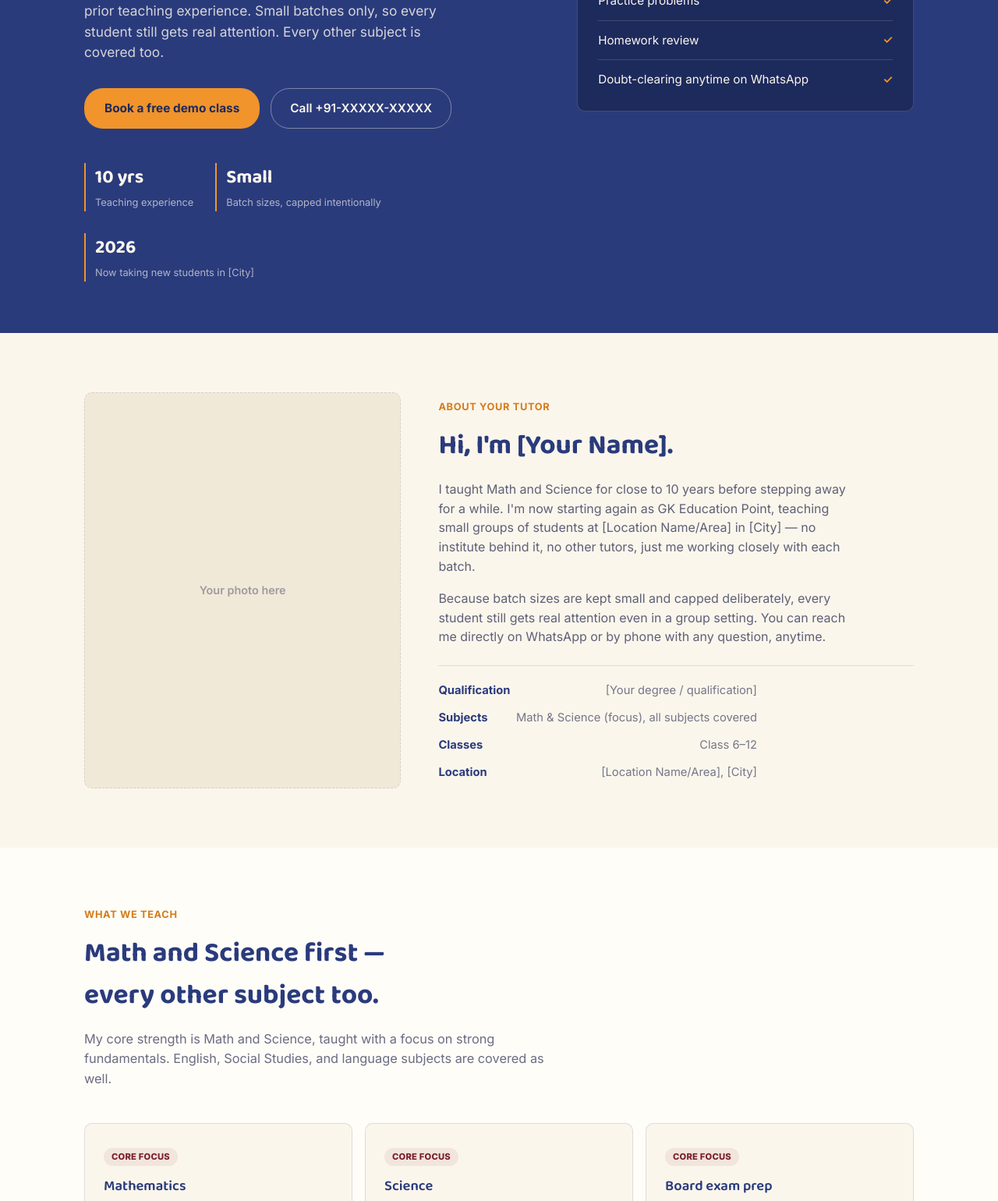
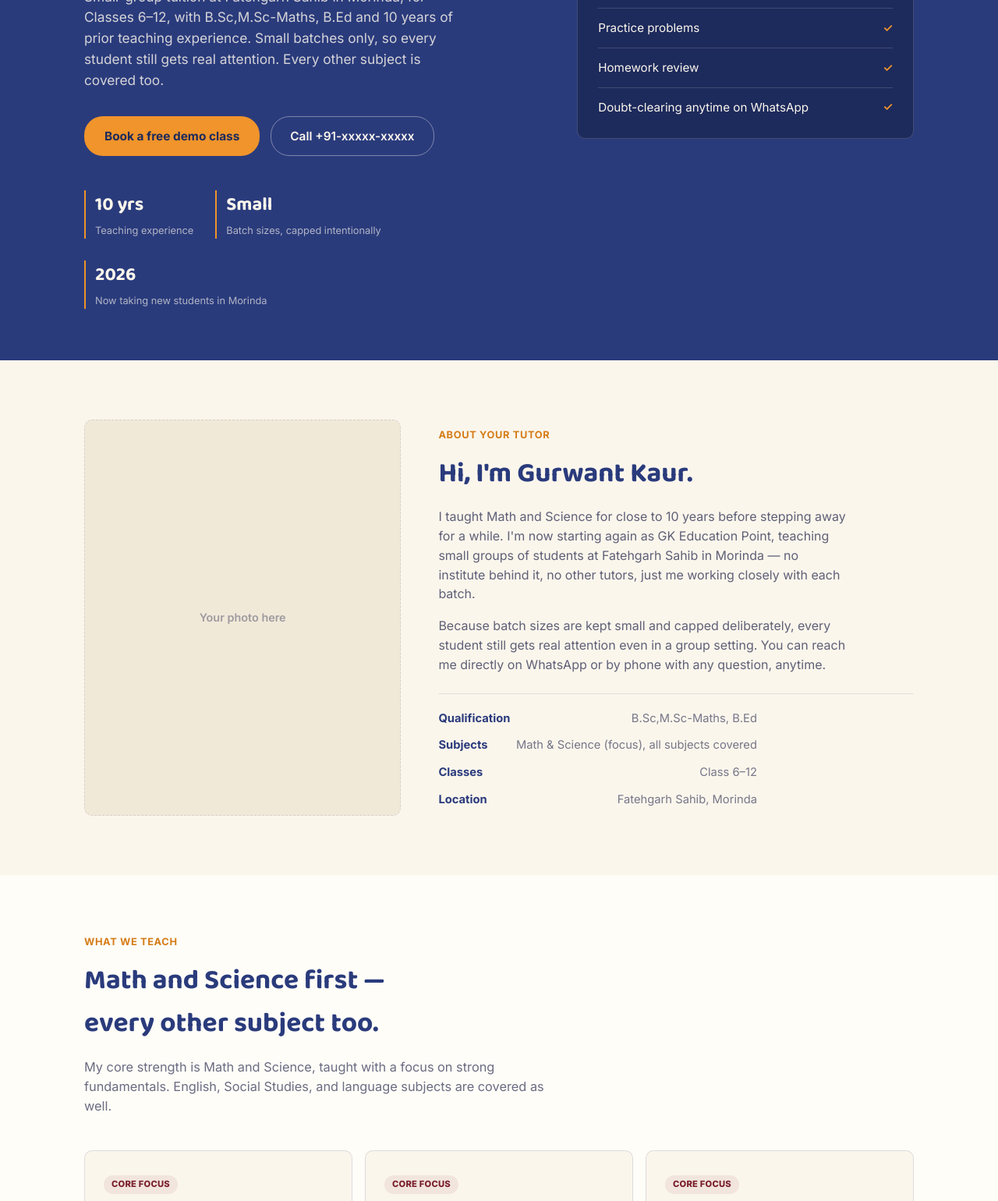
Before and after one commit to ktechlab9/gkacademy, a plain HTML site: page index.html in a window 1280 px wide. Shown: the part 530-2070 px from the top of the page at 78% size. Drawn offline with Linux system fonts and the light colour scheme.

Commit message:
Update index.html
Centralised details

```diff
--- a/index.html
+++ b/index.html
@@ -27,7 +27,6 @@
   a{color:inherit;}
   .wrap{max-width:1120px; margin:0 auto; padding:0 28px;}
 
-  /* ---------- Header ---------- */
   header{position:sticky; top:0; z-index:50; background:var(--cream); border-bottom:1px solid var(--line);}
   .nav{display:flex; align-items:center; justify-content:space-between; padding:18px 28px; max-width:1120px; margin:0 auto;}
   .brand{display:flex; align-items:center; gap:10px; font-family:var(--display); font-weight:700; font-size:1.25rem; color:var(--indigo);}
@@ -38,7 +37,6 @@
   .nav-cta{background:var(--marigold); color:var(--indigo-deep); border:none; padding:11px 22px; border-radius:24px; font-family:var(--sans); font-weight:700; font-size:0.9rem; cursor:pointer; text-decoration:none; display:inline-block;}
   .nav-cta:hover{background:var(--marigold-deep); color:var(--cream);}
 
-  /* ---------- Hero ---------- */
   .hero{background:var(--indigo); color:var(--cream); position:relative; overflow:hidden; padding:88px 0 66px;}
   .accent-bar{position:absolute; top:0; left:0; right:0; height:6px; background:linear-gradient(90deg,var(--marigold),var(--maroon),var(--marigold));}
   .hero-grid{position:relative; display:grid; grid-template-columns:1.15fr 0.85fr; gap:48px; align-items:center;}
@@ -66,27 +64,25 @@
   .panel-row:last-child{border-bottom:none; padding-bottom:0;}
   .panel-row .up{color:var(--marigold); font-weight:700; font-size:0.9rem;}
 
-  /* ---------- Sections ---------- */
   section{padding:76px 0;}
   .eyebrow{font-weight:700; font-size:0.8rem; letter-spacing:0.05em; color:var(--marigold-deep); margin:0 0 12px;}
   h2{font-family:var(--display); font-weight:700; font-size:clamp(1.7rem,3vw,2.2rem); margin:0 0 16px; max-width:22ch; color:var(--indigo);}
   .section-intro{max-width:60ch; color:rgba(35,38,74,0.68); font-size:1.02rem; margin-bottom:44px;}
 
-  /* ---------- About ---------- */
   .about{background:var(--cream);}
   .about-grid{display:grid; grid-template-columns:0.8fr 1.2fr; gap:48px; align-items:center;}
   .photo-placeholder{
     aspect-ratio:4/5; background:#F1E9D8; border:1.5px dashed var(--line);
     border-radius:10px; display:flex; align-items:center; justify-content:center;
-    color:rgba(35,38,74,0.4); font-size:0.9rem; font-weight:600;
+    color:rgba(35,38,74,0.4); font-size:0.9rem; font-weight:600; overflow:hidden;
   }
+  .photo-placeholder img{width:100%; height:100%; object-fit:cover;}
   .about-text{font-size:1rem; color:rgba(35,38,74,0.72); max-width:52ch; margin:0 0 16px;}
   .about-facts{display:flex; flex-direction:column; gap:12px; margin-top:24px; border-top:1px solid var(--line); padding-top:20px;}
   .about-facts div{display:flex; justify-content:space-between; max-width:44ch; font-size:0.92rem;}
   .about-facts strong{color:var(--indigo); font-weight:700;}
   .about-facts span{color:rgba(35,38,74,0.62);}
 
-  /* ---------- Subjects ---------- */
   .subjects{background:#FFFDF8;}
   .subject-grid{display:grid; grid-template-columns:repeat(3,1fr); gap:16px;}
   .subject-card{background:var(--cream); border:1px solid var(--line); border-radius:10px; padding:28px 24px;}
@@ -94,7 +90,6 @@
   .subject-card p{margin:0; font-size:0.93rem; color:rgba(35,38,74,0.65);}
   .subject-card .tag{display:inline-block; font-size:0.7rem; font-weight:800; letter-spacing:0.02em; color:var(--maroon); background:rgba(122,31,43,0.08); padding:3px 10px; border-radius:20px; margin-bottom:12px;}
 
-  /* ---------- How it works ---------- */
   .how{background:var(--cream);}
   .steps{display:grid; grid-template-columns:repeat(4,1fr); gap:0;}
   .step{position:relative; padding-right:20px;}
@@ -103,7 +98,6 @@
   .step p{font-size:0.9rem; color:rgba(35,38,74,0.62); margin:0;}
   .step:not(:last-child)::after{content:""; position:absolute; top:20px; right:0; width:16px; height:2px; background:var(--marigold);}
 
-  /* ---------- Why ---------- */
   .why-section{background:var(--indigo); color:var(--cream);}
   .why-section .eyebrow{color:var(--marigold);}
   .why-section h2{color:var(--cream);}
@@ -113,13 +107,11 @@
   .why-item h4{margin:0 0 6px; font-size:0.98rem; font-weight:700;}
   .why-item p{margin:0; font-size:0.9rem; color:rgba(251,246,236,0.68);}
 
-  /* ---------- Getting started ---------- */
   .getting-started{background:#FFFDF8;}
   .test-grid{display:grid; grid-template-columns:repeat(3,1fr); gap:20px;}
   .test-card{background:var(--cream); border-radius:10px; padding:26px 24px; border-top:3px solid var(--marigold);}
   .test-card p{font-size:0.98rem; line-height:1.55; margin:0; color:var(--ink);}
 
-  /* ---------- Inquiry ---------- */
   .inquiry{background:var(--indigo); color:var(--cream);}
   .inquiry-grid{display:grid; grid-template-columns:0.9fr 1.1fr; gap:56px; align-items:start;}
   .inquiry h2{color:var(--cream);}
@@ -140,7 +132,6 @@
   .submit-btn:hover{background:var(--marigold-deep); color:var(--cream);}
   .form-note{font-size:0.78rem; color:rgba(35,38,74,0.5); margin-top:12px; text-align:center;}
 
-  /* ---------- Footer ---------- */
   footer{background:var(--indigo-deep); color:rgba(251,246,236,0.6); padding:38px 0; font-size:0.85rem;}
   .foot-row{display:flex; justify-content:space-between; align-items:center; flex-wrap:wrap; gap:12px;}
   footer a{color:rgba(251,246,236,0.8); text-decoration:none;}
@@ -161,7 +152,27 @@
 </head>
 <body>
 
-<!-- ><div class="edit-note">EDIT ME: replace [City], [Location Name/Area], phone number, and WhatsApp number placeholders below with your real details before publishing.</div> -->
+<!--
+  ====================================================================
+  EDIT YOUR DETAILS HERE — this is the ONLY place you need to change.
+  Every placeholder on the page (city, location, phone, email, name,
+  qualification) is filled in automatically from these values.
+  ====================================================================
+-->
+<script>
+  window.SITE_CONFIG = {
+    yourName: "Gurwant Kaur",
+    qualification: "B.Sc,M.Sc-Maths, B.Ed",
+    city: "Morinda",
+    location: "Fatehgarh Sahib",
+    phoneDisplay: "+91-xxxxx-xxxxx",   // shown on the page, any format you like
+    phoneTel: "+91XXXXXXXXXX",          // used for the "tel:" link — keep the + and no spaces
+    whatsappNumber: "61425171689",     // used for WhatsApp links — country code + number, NO + and NO spaces
+    email: "hello@gkeducationpoint.in"
+  };
+</script>
+
+<div class="edit-note">EDIT ME: open this file and fill in your details at the top in the SITE_CONFIG block — everything below updates automatically.</div>
 
 <header>
   <div class="nav">
@@ -184,18 +195,18 @@
   <div class="wrap hero-grid">
     <div>
       <div class="format-badge">
-        <span>Small group</span><span class="dot">·</span><span>In-person</span><span class="dot">·</span><span>[Location Name/Area]</span>
+        <span>Small group</span><span class="dot">·</span><span>In-person</span><span class="dot">·</span><span data-cfg="location"></span>
       </div>
       <h1>GK Education Point — 10 years of teaching Math and Science.</h1>
-      <p class="lede">Small-group tuition at [Location Name/Area] in [City], for Classes 6–12, with [Your Qualification] and 10 years of prior teaching experience. Small batches only, so every student still gets real attention. Every other subject is covered too.</p>
+      <p class="lede">Small-group tuition at <span data-cfg="location"></span> in <span data-cfg="city"></span>, for Classes 6–12, with <span data-cfg="qualification"></span> and 10 years of prior teaching experience. Small batches only, so every student still gets real attention. Every other subject is covered too.</p>
       <div class="hero-actions">
         <a class="btn-primary" href="#inquiry">Book a free demo class</a>
-        <a class="btn-ghost" href="tel:+91XXXXXXXXXX">Call +91-XXXXX-XXXXX</a>
+        <a class="btn-ghost" data-cfg-href="tel">Call <span data-cfg="phoneDisplay"></span></a>
       </div>
       <div class="hero-stats">
         <div><strong>10 yrs</strong><span>Teaching experience</span></div>
         <div><strong>Small</strong><span>Batch sizes, capped intentionally</span></div>
-        <div><strong>2026</strong><span>Now taking new students in [City]</span></div>
+        <div><strong>2026</strong><span>Now taking new students in <span data-cfg="city"></span></span></div>
       </div>
     </div>
     <div class="panel">
@@ -211,19 +222,19 @@
 <section class="about" id="about">
   <div class="wrap about-grid">
     <div class="about-photo">
-      <!-- EDIT ME: replace with a real photo of yourself -->
+      <!-- EDIT ME: replace this div's content with <img src="your-photo.jpg" alt="..."> to add a real photo -->
       <div class="photo-placeholder">Your photo here</div>
     </div>
     <div>
       <p class="eyebrow">ABOUT YOUR TUTOR</p>
-      <h2>Hi, I'm [Your Name].</h2>
-      <p class="about-text">I taught Math and Science for close to 10 years before stepping away for a while. I'm now starting again as GK Education Point, teaching small groups of students at [Location Name/Area] in [City] — no institute behind it, no other tutors, just me working closely with each batch.</p>
+      <h2>Hi, I'm <span data-cfg="yourName"></span>.</h2>
+      <p class="about-text">I taught Math and Science for close to 10 years before stepping away for a while. I'm now starting again as GK Education Point, teaching small groups of students at <span data-cfg="location"></span> in <span data-cfg="city"></span> — no institute behind it, no other tutors, just me working closely with each batch.</p>
       <p class="about-text">Because batch sizes are kept small and capped deliberately, every student still gets real attention even in a group setting. You can reach me directly on WhatsApp or by phone with any question, anytime.</p>
       <div class="about-facts">
-        <div><strong>Qualification</strong><span>[Your degree / qualification]</span></div>
+        <div><strong>Qualification</strong><span data-cfg="qualification"></span></div>
         <div><strong>Subjects</strong><span>Math & Science (focus), all subjects covered</span></div>
         <div><strong>Classes</strong><span>Class 6–12</span></div>
-        <div><strong>Location</strong><span>[Location Name/Area], [City]</span></div>
+        <div><strong>Location</strong><span><span data-cfg="location"></span>, <span data-cfg="city"></span></span></div>
       </div>
     </div>
   </div>
@@ -284,7 +295,7 @@
       <div class="step">
         <span class="step-num">03</span>
         <h4>Free demo class</h4>
-        <p>A no-obligation session at [Location Name/Area] in [City] to see the teaching style firsthand.</p>
+        <p>A no-obligation session at <span data-cfg="location"></span> in <span data-cfg="city"></span> to see the teaching style firsthand.</p>
       </div>
       <div class="step">
         <span class="step-num">04</span>
@@ -323,7 +334,7 @@
 <section class="getting-started">
   <div class="wrap">
     <p class="eyebrow">GETTING STARTED</p>
-    <h2>Now taking on the first students in [City].</h2>
+    <h2>Now taking on the first students in <span data-cfg="city"></span>.</h2>
     <p class="section-intro">GK Education Point is just getting started, so the process is simple: a free demo class first, so you and your child can decide if it's a good fit before committing to anything.</p>
     <div class="test-grid">
       <div class="test-card">
@@ -344,18 +355,18 @@
     <div class="inquiry-side">
       <p class="eyebrow">GET IN TOUCH</p>
       <h2>Book your free demo class today.</h2>
-      <p>Fill in the form and I'll reach out within 24 hours to schedule a free, no-obligation demo class at [Location Name/Area] in [City].</p>
+      <p>Fill in the form and I'll reach out within 24 hours to schedule a free, no-obligation demo class at <span data-cfg="location"></span> in <span data-cfg="city"></span>.</p>
       <div class="contact-row">
         <svg class="mark" viewBox="0 0 24 24" fill="none"><path d="M4 5c0-1 1-2 2-2h2c1 4 2 6 3 7-1 2-2 3-2 3s2 5 6 6c0 0 1-1 3-2 1 1 3 2 7 3v2c0 1-1 2-2 2C12 24 0 12 0 5" stroke="currentColor" stroke-width="1.6"/></svg>
-        <span>Call / WhatsApp: <a href="tel:+91XXXXXXXXXX">+91-XXXXX-XXXXX</a></span>
+        <span>Call / WhatsApp: <a data-cfg-href="tel"><span data-cfg="phoneDisplay"></span></a></span>
       </div>
       <div class="contact-row">
         <svg class="mark" viewBox="0 0 24 24" fill="none"><rect x="2" y="4" width="20" height="16" rx="2" stroke="currentColor" stroke-width="1.6"/><path d="M2 6l10 7L22 6" stroke="currentColor" stroke-width="1.6"/></svg>
-        <span>Email: <a href="mailto:hello@gkeducationpoint.in">hello@gkeducationpoint.in</a></span>
+        <span>Email: <a data-cfg-href="mailto"><span data-cfg="email"></span></a></span>
       </div>
       <div class="contact-row">
         <svg class="mark" viewBox="0 0 24 24" fill="none"><path d="M12 22s7-6.5 7-12a7 7 0 10-14 0c0 5.5 7 12 7 12z" stroke="currentColor" stroke-width="1.6"/><circle cx="12" cy="10" r="2.4" stroke="currentColor" stroke-width="1.6"/></svg>
-        <span>Classes held at: [Location Name/Area], [City]</span>
+        <span>Classes held at: <span data-cfg="location"></span>, <span data-cfg="city"></span></span>
       </div>
     </div>
 
@@ -393,7 +404,7 @@
       </div>
       <div class="form-row">
         <div class="field full">
-          <label for="area">Which area of [City] are you in?</label>
+          <label for="area">Which area of <span data-cfg="city"></span> are you in?</label>
           <input type="text" id="area" name="area" placeholder="e.g. name of your neighbourhood" required>
         </div>
       </div>
@@ -411,12 +422,25 @@
 
 <footer>
   <div class="wrap foot-row">
-    <span>© 2026 GK Education Point, [City]. All rights reserved.</span>
-    <span><a href="tel:+91XXXXXXXXXX">+91-XXXXX-XXXXX</a> &nbsp;·&nbsp; <a href="mailto:hello@gkeducationpoint.in">hello@gkeducationpoint.in</a></span>
+    <span>© 2026 GK Education Point, <span data-cfg="city"></span>. All rights reserved.</span>
+    <span><a data-cfg-href="tel"><span data-cfg="phoneDisplay"></span></a> &nbsp;·&nbsp; <a data-cfg-href="mailto"><span data-cfg="email"></span></a></span>
   </div>
 </footer>
 
 <script>
+  // ---- Fills every [data-cfg] / [data-cfg-href] element from SITE_CONFIG above. No need to edit anything below. ----
+  document.querySelectorAll('[data-cfg]').forEach(function(el){
+    var key = el.getAttribute('data-cfg');
+    if (window.SITE_CONFIG && window.SITE_CONFIG[key] !== undefined) {
+      el.textContent = window.SITE_CONFIG[key];
+    }
+  });
+  document.querySelectorAll('[data-cfg-href]').forEach(function(el){
+    var kind = el.getAttribute('data-cfg-href');
+    if (kind === 'tel') el.setAttribute('href', 'tel:' + window.SITE_CONFIG.phoneTel);
+    if (kind === 'mailto') el.setAttribute('href', 'mailto:' + window.SITE_CONFIG.email);
+  });
+
   document.getElementById('inquiryForm').addEventListener('submit', function(e){
     e.preventDefault();
     const data = new FormData(this);
@@ -427,7 +451,7 @@
       `Subject: ${data.get('subject')}%0A` +
       `Parent's area: ${data.get('area')}%0A` +
       `Notes: ${data.get('message') || '-'}`;
-    window.open(`https://wa.me/61425171689?text=${text}`, '_blank');
+    window.open(`https://wa.me/${window.SITE_CONFIG.whatsappNumber}?text=${text}`, '_blank');
   });
 </script>
 
```
